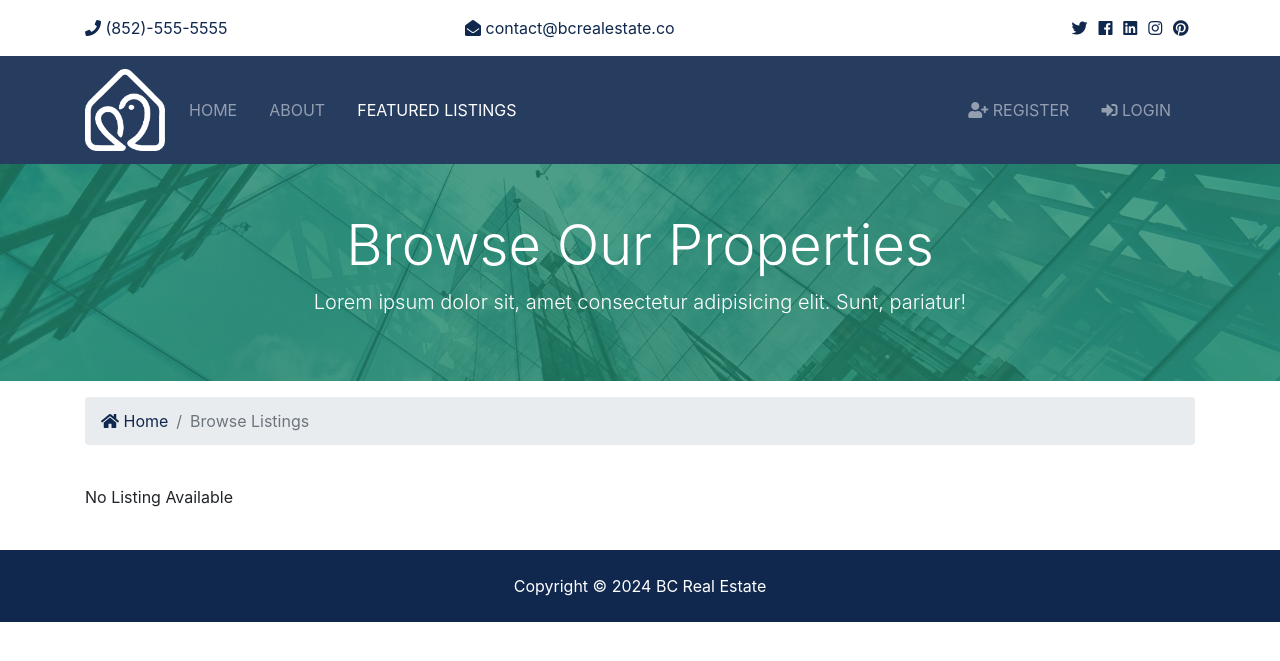
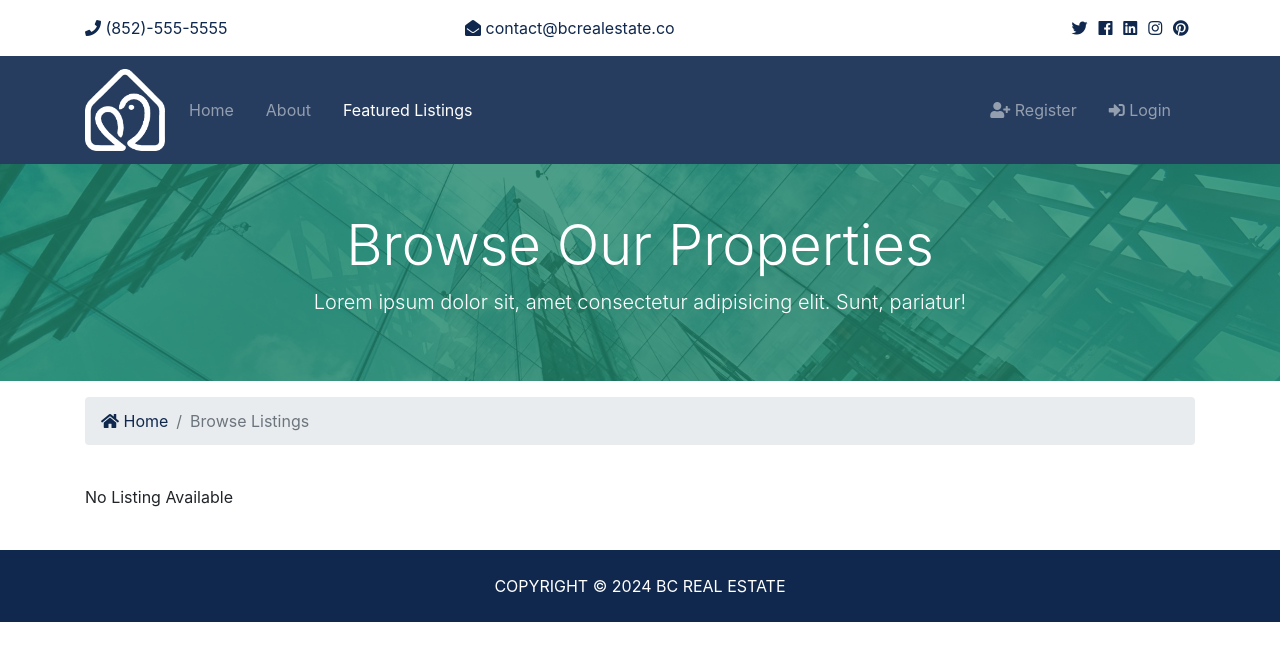
Before and after one commit to AcoHon53114/web, a Django app: page /listings/ in a window 1280 px wide. Shown: the top 661 px of the page. Run offline with Django 4.2, Linux system fonts and the light colour scheme; data that the repository does not hold is empty; some libraries are stand-ins or nearby versions.

Commit message:
Step27: modif some text font

```diff
--- a/bcre/static/css/style.css
+++ b/bcre/static/css/style.css
@@ -9,7 +9,7 @@ img {
 
 .navbar {
   opacity: 0.9;
-  text-transform: uppercase; }
+  text-transform: capitalize bold; }
 
 .social a {
   margin-right: 0.4rem; }
--- a/listings/views.py
+++ b/listings/views.py
@@ -12,7 +12,7 @@ def index(request):
     # ! get all data from listing database
     #listings = Listing.objects.all()
     listings = Listing.objects.order_by('-list_date').filter(is_published=True)
-    paginator = Paginator(listings, 6)
+    paginator = Paginator(listings, 3)
     page = request.GET.get('page')
     paged_listings = paginator.get_page(page)
      # ! pass database records into listings context
--- a/static/css/style.css
+++ b/static/css/style.css
@@ -9,7 +9,7 @@ img {
 
 .navbar {
   opacity: 0.9;
-  text-transform: uppercase; }
+  text-transform: capitalize bold; }
 
 .social a {
   margin-right: 0.4rem; }
--- a/templates/listings/listing.html
+++ b/templates/listings/listing.html
@@ -8,7 +8,7 @@
       <div class="row text-center">
         <div class="col-md-12">
           <h1 class="display-4">{{listing.title}}</h1>
-          <p class="lead"><i class="fas fa-map-marker"></i> Yau Tsim Mong</p>
+          <p class="lead"><i class="fas fa-map-marker"></i> {{listing.district}}</p>
         </div>
       </div>
     </div>
@@ -25,7 +25,7 @@
           <li class="breadcrumb-item">
             <a href={% url 'listings' %}>Listings</a>
           </li>
-          <li class="breadcrumb-item active">45 Prince Street</li>
+          <li class="breadcrumb-item active">{{listing.title}}</li>
         </ol>
       </nav>
     </div>
--- a/templates/partials/_footer.html
+++ b/templates/partials/_footer.html
@@ -1,4 +1,4 @@
-<footer id="main-footer" class="py-4 bg-primary text-white text-center">
+<footer id="main-footer" class="py-4 bg-primary text-white text-center text-uppercase">
   <a href="{% url 'index' %}" class="text-white">Copyright &copy; <span class="year"></span></a>
   <a href="{% url 'index' %}" class="text-white">BC Real Estate</a>
 </footer>
```
